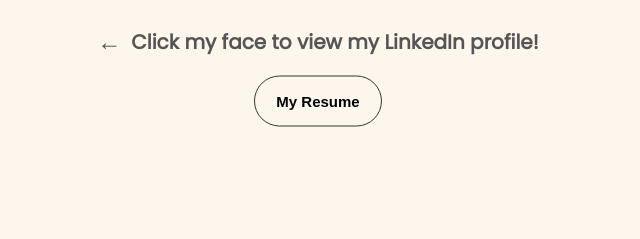
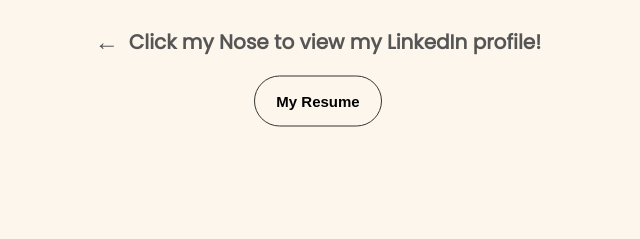
Before and after one commit to anayakgit/MyPortfolio, a plain HTML site: page index.html in a window 1280 px wide. Shown: the part 416-655 px from the top of the page, 590-1230 px from the left. Drawn offline with Linux system fonts and the light colour scheme; a web font is replaced by a local one.

Commit message:
face to nose

```diff
--- a/index.html
+++ b/index.html
@@ -62,7 +62,7 @@
             <div class="butt">
                 <div class="click">
                     <p class="arr">&#8592;</p>
-                    <p class="txt">Click my face to view my LinkedIn profile!</p>
+                    <p class="txt">Click my Nose to view my LinkedIn profile!</p>
                 </div>
 
                 <div class="btn-container1">
```
